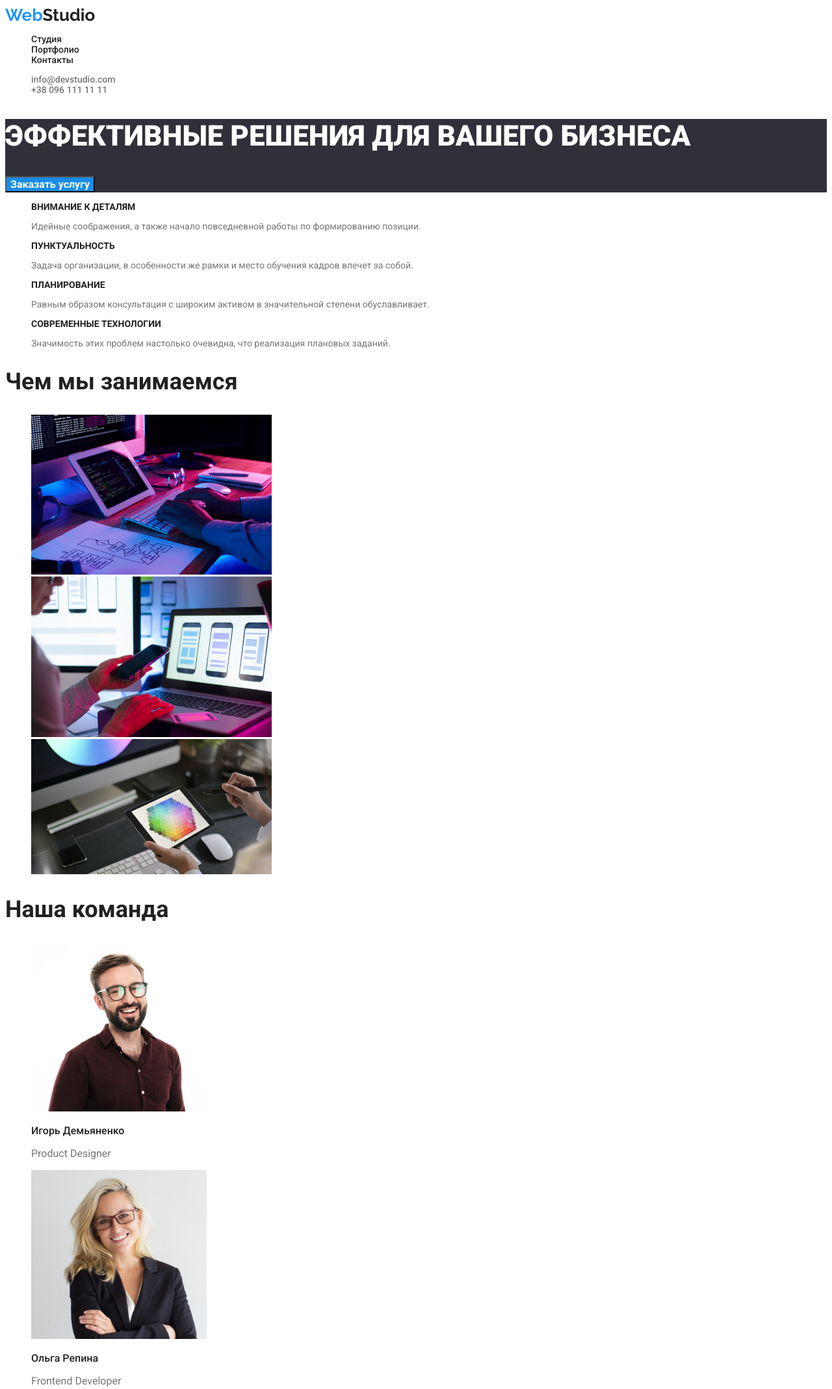
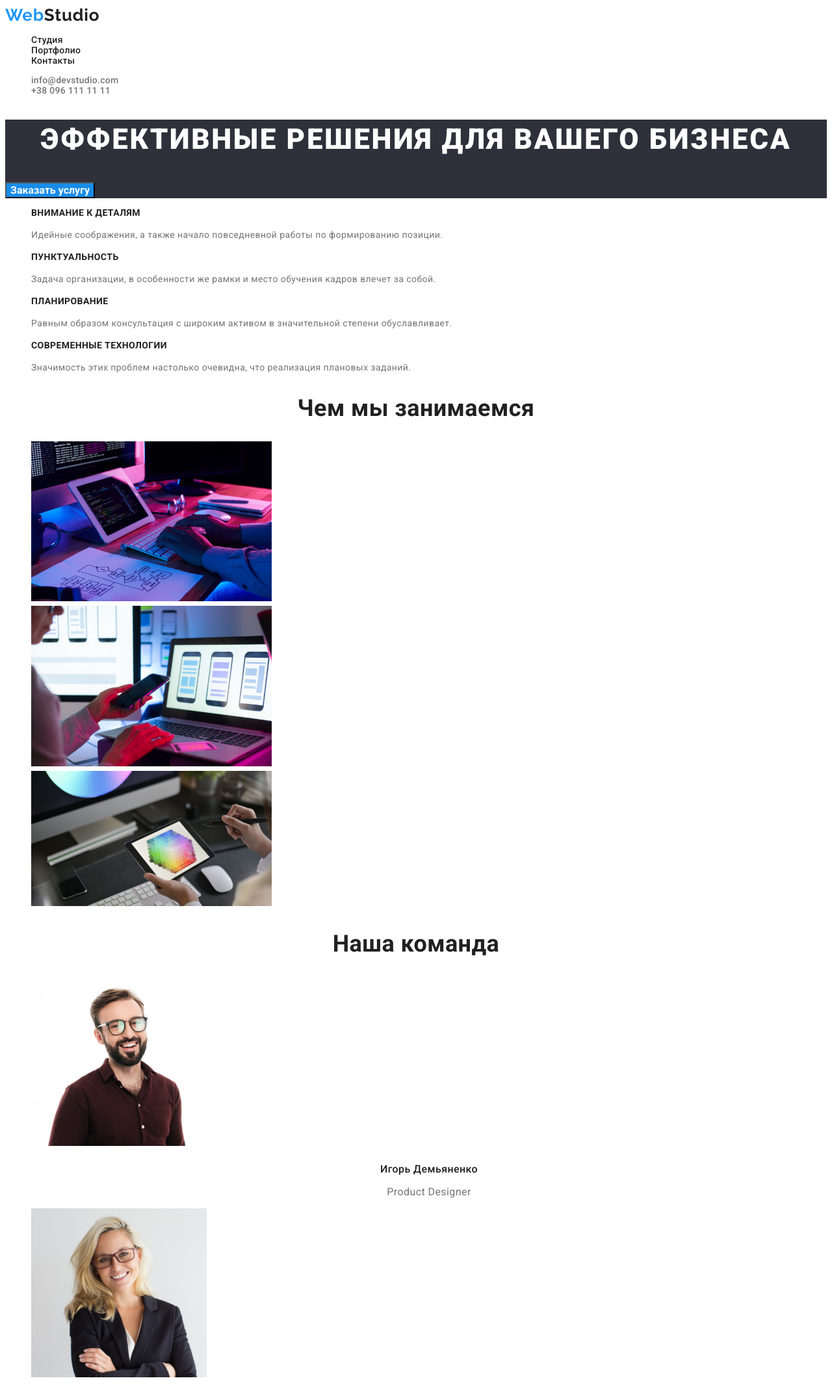
Before and after one commit to patsyuck/goit-markup-homework-02, a plain HTML site: page index.html in a window 1280 px wide. Shown: the top 2137 px of the page at 65% size. Drawn offline with Linux system fonts and the light colour scheme.

Commit message:
Додані вирівнювання, висота рядка та міжбуквений відступ

```diff
--- a/css/styles.css
+++ b/css/styles.css
@@ -3,6 +3,8 @@ body {
     font-weight: 400;
     font-size: 14px;
     color: #757575;
+    letter-spacing: 0.03em;
+    line-height: 24px;
 }
 
 a {
@@ -15,6 +17,8 @@ ul {
 
 header {
     font-weight: 500;
+    line-height: 16px;
+    letter-spacing: 0.02em;
 }
 
 footer, .section-main {
@@ -26,6 +30,8 @@ footer, .section-main {
     font-weight: 700;
     font-size: 26px;
     color: #2196F3;
+    line-height: 31px;
+    letter-spacing: 0.03em;
 }
 
 .logo-header {
@@ -71,6 +77,7 @@ footer, .section-main {
 
 .desc {
     font-size: 16px;
+    line-height: 30px;
 }
 
 .header-main {
@@ -78,18 +85,24 @@ footer, .section-main {
     font-size: 44px;
     color: #FFFFFF;
     text-transform: uppercase;
+    text-align: center;
+    letter-spacing: 0.06em;
+    line-height: 60px;
 }
 
 .header-project {
     font-weight: 700;
     font-size: 18px;
     color: #212121;
+    line-height: 36px;
 }
 
 .header-section {
     font-weight: 700;
     font-size: 36px;
     color: #212121;
+    line-height: 42px;
+    text-align: center;
 }
 
 .header-feature {
@@ -97,10 +110,18 @@ footer, .section-main {
     font-size: 14px;
     color: #212121;
     text-transform: uppercase;
+    line-height: 16px;
 }
 
 .header-name {
     font-weight: 500;
     font-size: 16px;
     color: #212121;
+    line-height: 19px;
+    text-align: center;
 }
+
+.desc-name {
+    line-height: 19px;
+    text-align: center;
+}
--- a/index.html
+++ b/index.html
@@ -74,22 +74,22 @@
                 <li>
                     <img src="./images/ihor.jpg" width="270" alt="фото Игоря Демьяненко" />
                     <h3 class="header-name">Игорь Демьяненко</h3>
-                    <p lang="en">Product Designer</p>
+                    <p class="desc-name" lang="en">Product Designer</p>
                 </li>
                 <li>
                     <img src="./images/olha.jpg" width="270" alt="фото Ольги Репиной" />
                     <h3 class="header-name">Ольга Репина</h3>
-                    <p lang="en">Frontend Developer</p>
+                    <p class="desc-name" lang="en">Frontend Developer</p>
                 </li>
                 <li>
                     <img src="./images/mykhola.jpg" width="270" alt="фото Николая Тарасова" />
                     <h3 class="header-name">Николай Тарасов</h3>
-                    <p lang="en">Marketing</p>
+                    <p class="desc-name" lang="en">Marketing</p>
                 </li>
                 <li>
                     <img src="./images/mykhaylo.jpg" width="270" alt="фото Михаила Ермакова" />
                     <h3 class="header-name">Михаил Ермаков</h3>
-                    <p lang="en">UI Designer</p>
+                    <p class="desc-name" lang="en">UI Designer</p>
                 </li>
             </ul>
         </section>
```
